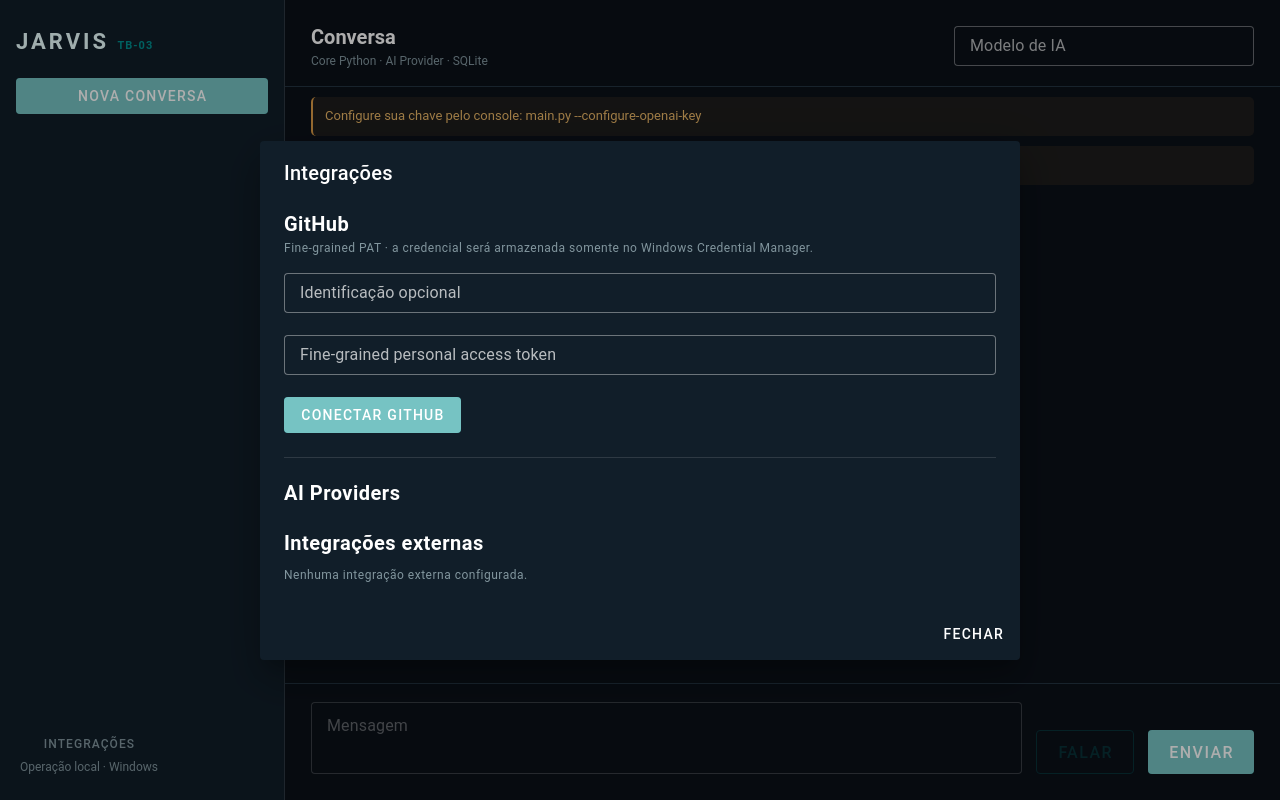
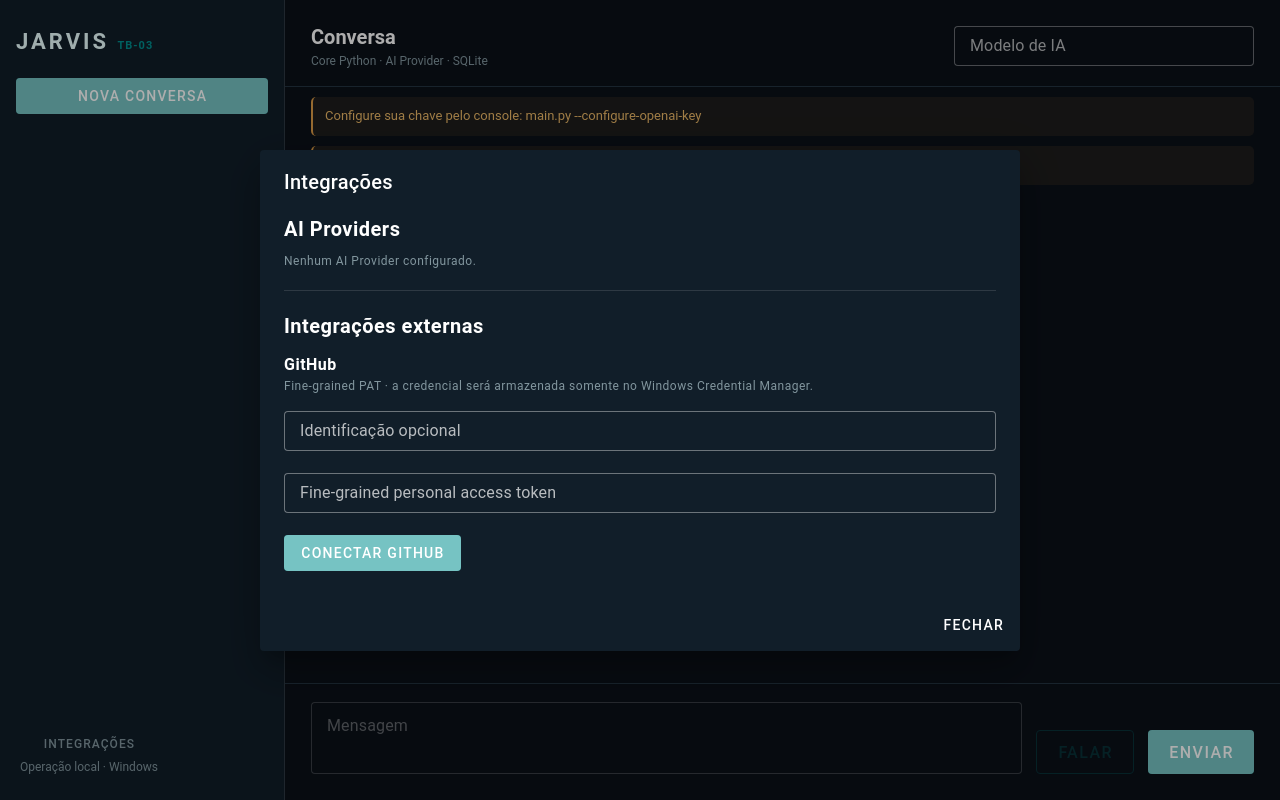
Before and after one commit to kallbuloso/sofias_jarvis, a Vue app in the folder frontend/: page / in a window 1280 px wide. Both pictures are taken after a click on the button "INTEGRAÇÕES". Built offline with nearby package versions, Linux system fonts and the light colour scheme.

Commit message:
ui(tb-04): prioritize AI providers in integrations

```diff
--- a/frontend/src/App.vue
+++ b/frontend/src/App.vue
@@ -833,23 +833,11 @@ onMounted(async () => {
     <v-dialog v-model="integrationsDialog" max-width="760">
       <v-card title="Integrações">
         <v-card-text>
-          <div class="integration-section">
-            <div class="heading">GitHub</div>
-            <div class="small-text">
-              Fine-grained PAT · a credencial será armazenada somente no Windows Credential Manager.
-            </div>
-            <v-text-field v-model="githubLabel" label="Identificação opcional"
-              variant="outlined" density="compact" class="mt-4"/>
-            <v-text-field v-model="githubToken" label="Fine-grained personal access token"
-              type="password" autocomplete="off" variant="outlined" density="compact"/>
-            <v-btn color="primary" :loading="integrationBusy"
-              :disabled="integrationBusy || !githubToken.trim()"
-              @click="configureGitHub">Conectar GitHub</v-btn>
+          <div class="heading mb-2">AI Providers</div>
+          <div v-if="!integrationConnections.some(
+              item => item.provider_type === 'ai_inference')" class="small-text">
+            Nenhum AI Provider configurado.
           </div>
-
-          <v-divider class="my-5"/>
-
-          <div class="heading mb-2">AI Providers</div>
           <v-card v-for="connection in integrationConnections.filter(
               item => item.provider_type === 'ai_inference')"
             :key="connection.id" variant="outlined" class="mb-3">
@@ -873,14 +861,26 @@ onMounted(async () => {
             </v-card-text>
           </v-card>
 
-          <div class="heading mt-5 mb-2">Integrações externas</div>
-          <div v-if="!integrationConnections.some(
-              item => item.provider_type === 'external_integration')" class="small-text">
-            Nenhuma integração externa configurada.
+          <v-divider class="my-5"/>
+
+          <div class="heading mb-2">Integrações externas</div>
+          <div class="integration-section">
+            <strong>GitHub</strong>
+            <div class="small-text">
+              Fine-grained PAT · a credencial será armazenada somente no Windows Credential Manager.
+            </div>
+            <v-text-field v-model="githubLabel" label="Identificação opcional"
+              variant="outlined" density="compact" class="mt-4"/>
+            <v-text-field v-model="githubToken" label="Fine-grained personal access token"
+              type="password" autocomplete="off" variant="outlined" density="compact"/>
+            <v-btn color="primary" :loading="integrationBusy"
+              :disabled="integrationBusy || !githubToken.trim()"
+              @click="configureGitHub">Conectar GitHub</v-btn>
           </div>
+
           <v-card v-for="connection in integrationConnections.filter(
               item => item.provider_type === 'external_integration')"
-            :key="connection.id" variant="outlined" class="mb-3">
+            :key="connection.id" variant="outlined" class="mt-4 mb-3">
             <v-card-text>
               <div class="integration-row">
                 <div>
```
